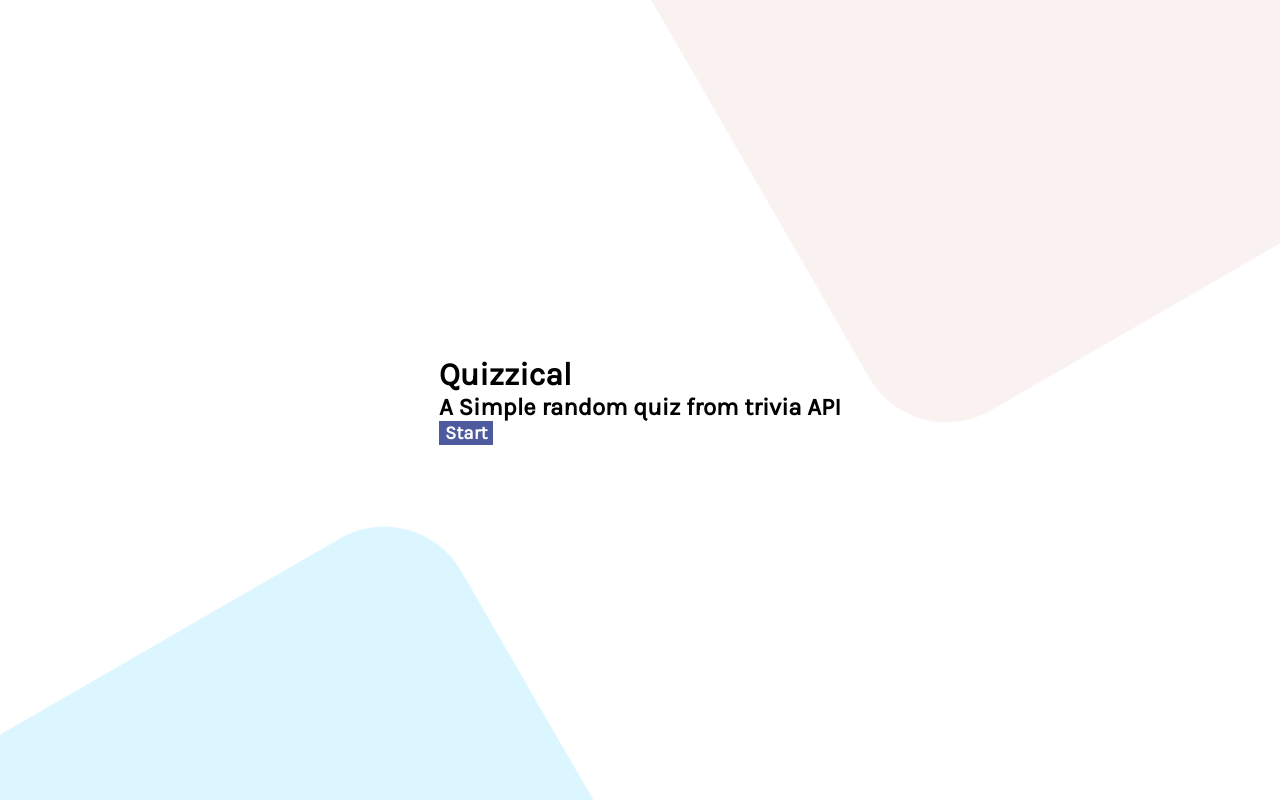
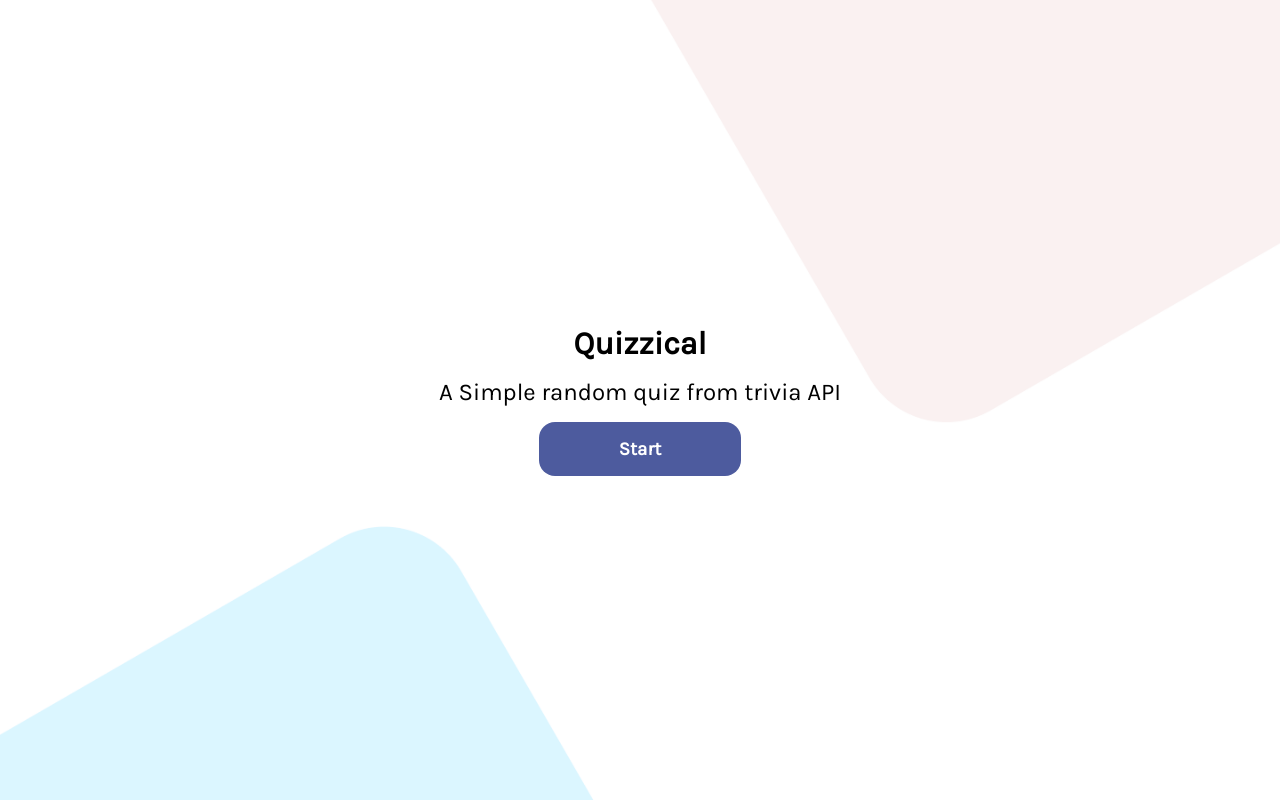
Before and after one commit to ppwire/scrimba-quiz, a React (Vite) app: page / in a window 1280 px wide. Built offline with nearby package versions, Linux system fonts and the light colour scheme.

Commit message:
Refactor css class to module & add quiz component

```diff
--- /dev/null
+++ b/src/components/Quiz.jsx
@@ -0,0 +1,26 @@
+import { useEffect } from "react";
+import { useSelector, useDispatch } from "react-redux";
+import { getQuiz } from "../slice/QuizSlice";
+import QuizItem from './QuizItem'
+
+
+const Quiz = () => {
+   const { quizList: quizList, loading: loading } = useSelector(state => state.quiz)
+   const dispatch = useDispatch()
+
+   useEffect(() => {
+      dispatch(getQuiz())
+   }, [])
+
+   return (
+      <div>
+         {loading ? 'loading...' :
+            quizList.map((el, index) => {
+               return <QuizItem key={index} question={el.question}></QuizItem>
+            })
+         }
+      </div>
+   );
+}
+
+export default Quiz
--- /dev/null
+++ b/src/components/QuizItem.jsx
@@ -0,0 +1,19 @@
+import styles from './QuizItem.module.css'
+
+const QuizItem = ({ question, answers, choices }) => {
+
+   // const Choices = () => {
+   //    choices.map((el, index) => {
+   //       return <div key={index}>{el}</div>
+   //    })
+   // }
+
+   return (
+      <div>
+         <h2>{question}</h2>
+         {/* <Choices></Choices> */}
+      </div>
+   )
+}
+
+export default QuizItem
--- a/src/components/StartPage.jsx
+++ b/src/components/StartPage.jsx
@@ -1,11 +1,15 @@
+import { Link } from "react-router-dom";
+import styles from './StartPage.module.css'
 const StartPage = () => {
    return (
-      <div className="start-container" >
+      <div className={styles.container} >
          <h1>Quizzical</h1>
          <h2>A Simple random quiz from trivia API</h2>
-         <button className="start-btn">
-            <h3>Start</h3>
-         </button>
+         <Link to="/quiz">
+            <button className={styles.btn}>
+               <h3>Start</h3>
+            </button>
+         </Link>
       </div>
    )
 }
--- /dev/null
+++ b/src/components/StartPage.module.css
@@ -0,0 +1,17 @@
+.container {
+   text-align: center;
+}
+
+.container > * {
+   margin-bottom:1rem;
+}
+
+
+.container> h2{
+   font-weight: 300;
+}
+
+.btn{
+   padding: 1em 5em;
+   border-radius:1em;
+}
```
Also changed, not shown: src/components/QuizItem.module.css (added).
